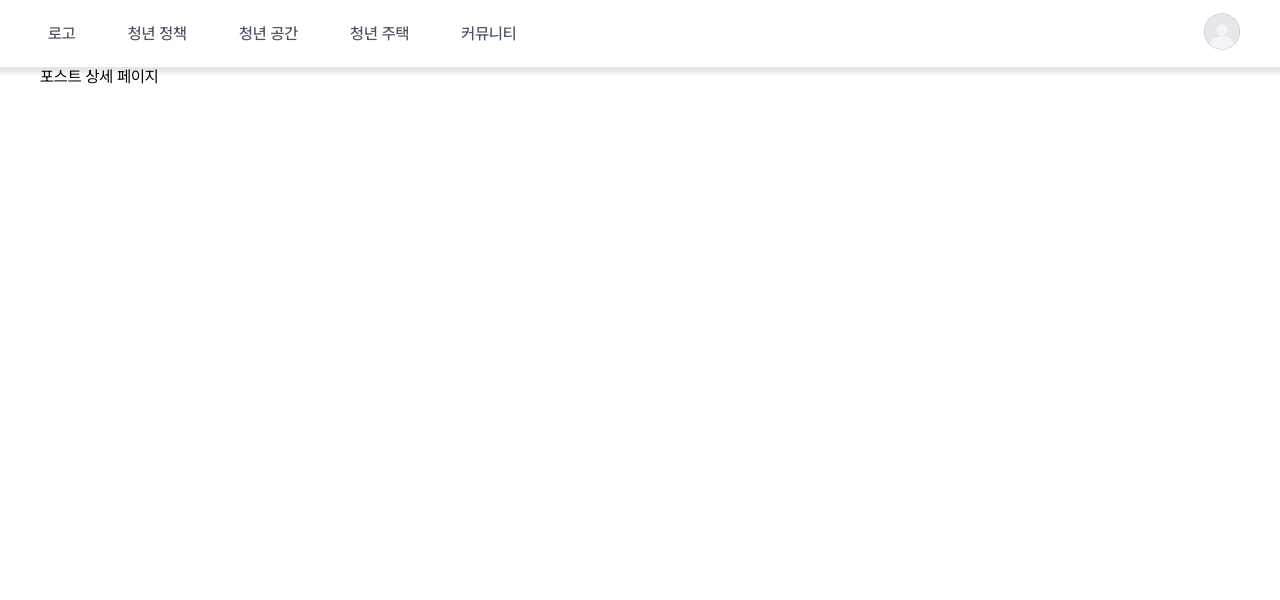
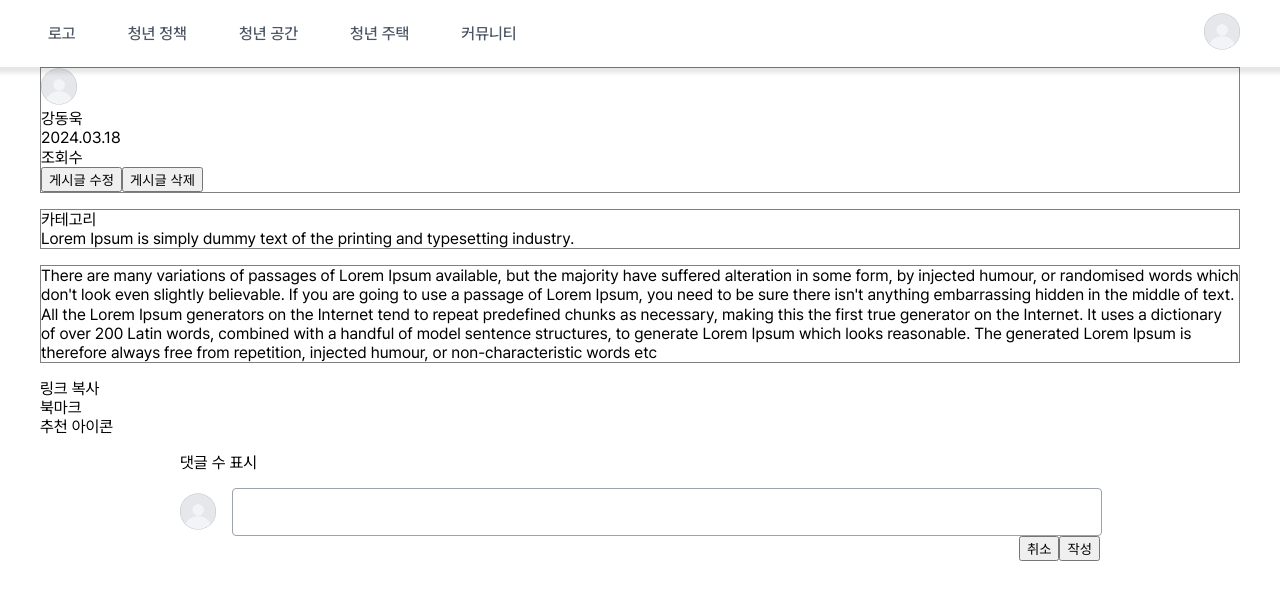
Before and after one commit to For-MZ/formz-fe, a Next.js app: page /community/posts/1 in a window 1280 px wide. Shown: the top 600 px of the page. Built offline with nearby package versions, Linux system fonts and the light colour scheme; a web font is replaced by a local one.

Commit message:
Design: 상세 게시글 페이지 css 수정

```diff
--- /dev/null
+++ b/src/app/community/posts/[slug]/PostDetailPage.module.scss
@@ -0,0 +1,17 @@
+.post {
+  display: flex;
+  flex-direction: column;
+  gap: 1rem;
+
+  .author {
+    border: 1px solid gray;
+  }
+
+  .title {
+    border: 1px solid gray;
+  }
+
+  .content {
+    border: 1px solid gray;
+  }
+}
--- /dev/null
+++ b/src/app/community/posts/[slug]/_components/Comments/Comments.module.scss
@@ -0,0 +1,22 @@
+.comment {
+  width: 920px;
+  margin: 0 auto;
+  display: flex;
+  flex-direction: column;
+  gap: 1rem;
+
+  .form {
+    width: 100%;
+    .input {
+      width: 100%;
+      display: flex;
+      align-items: center;
+      gap: 1rem;
+    }
+
+    .buttons {
+      display: flex;
+      justify-content: flex-end;
+    }
+  }
+}
--- /dev/null
+++ b/src/app/community/posts/[slug]/_components/Comments/index.tsx
@@ -0,0 +1,20 @@
+import styles from './Comments.module.scss';
+import TextField from '@/components/UI/TextField';
+
+export default function Comments() {
+  return (
+    <div className={styles.comment}>
+      댓글 수 표시
+      <div className={styles.form}>
+        <div className={styles.input}>
+          <img className={styles.userAvatar} src="/default-profile-image.png" alt="" />
+          <TextField width="870px" />
+        </div>
+        <div className={styles.buttons}>
+          <button>취소</button>
+          <button>작성</button>
+        </div>
+      </div>
+    </div>
+  );
+}
--- a/src/app/community/posts/[slug]/page.tsx
+++ b/src/app/community/posts/[slug]/page.tsx
@@ -1,3 +1,42 @@
+'use client';
+
+import styles from './PostDetailPage.module.scss';
+import { useParams } from 'next/navigation';
+import Comments from './_components/Comments';
+
 export default function PostDetailPage() {
-  return <>포스트 상세 페이지</>;
+  const { slug } = useParams();
+  console.log(slug);
+
+  return (
+    <div className={styles.post}>
+      <div className={styles.author}>
+        <img src="/default-profile-image.png" alt="" />
+        <div>강동욱</div>
+        <div>2024.03.18</div>
+        <div>조회수</div>
+        <button>게시글 수정</button>
+        <button>게시글 삭제</button>
+      </div>
+      <div className={styles.title}>
+        <div>카테고리</div>
+        <div>Lorem Ipsum is simply dummy text of the printing and typesetting industry.</div>
+      </div>
+      <div className={styles.content}>
+        There are many variations of passages of Lorem Ipsum available, but the majority have suffered alteration in
+        some form, by injected humour, or randomised words which don't look even slightly believable. If you are going
+        to use a passage of Lorem Ipsum, you need to be sure there isn't anything embarrassing hidden in the middle of
+        text. All the Lorem Ipsum generators on the Internet tend to repeat predefined chunks as necessary, making this
+        the first true generator on the Internet. It uses a dictionary of over 200 Latin words, combined with a handful
+        of model sentence structures, to generate Lorem Ipsum which looks reasonable. The generated Lorem Ipsum is
+        therefore always free from repetition, injected humour, or non-characteristic words etc
+      </div>
+      <div className={styles.utilButtons}>
+        <div>링크 복사</div>
+        <div>북마크</div>
+        <div>추천 아이콘</div>
+      </div>
+      <Comments />
+    </div>
+  );
 }
--- a/src/app/community/posts/_components/Editor/Editor.module.scss
+++ b/src/app/community/posts/_components/Editor/Editor.module.scss
@@ -1,4 +1,4 @@
 .editor {
-  height: '400px';
-  // position: 'static';
+  height: 300px;
+  border-radius: 4px;
 }
--- a/src/app/community/posts/_components/Editor/index.tsx
+++ b/src/app/community/posts/_components/Editor/index.tsx
@@ -59,7 +59,6 @@ export default function Editor() {
       <ReactQuill
         className={styles.editor}
         theme="snow"
-        // style={{}}
         placeholder="게시글을 작성해주세요."
         value={quillValue}
         onChange={handleChangeQuillValue}
--- a/src/app/community/posts/_components/PostForm/PostForm.module.scss
+++ b/src/app/community/posts/_components/PostForm/PostForm.module.scss
@@ -1,17 +1,25 @@
-.form {
+.postForm {
   display: flex;
   flex-direction: column;
-  gap: 1rem;
-  padding: 1rem;
+  gap: 3rem;
+  padding: 2rem;
 }
 
-.categoryDropDown {
+.category {
+  width: 100px;
   display: flex;
   flex-direction: column;
   gap: 8px;
 }
 
-.postBodySection {
+.content {
   display: flex;
   flex-direction: column;
+  gap: 8px;
 }
+
+.buttons {
+  display: flex;
+  gap: 1px;
+  justify-content: flex-end;
+}
--- a/src/app/community/posts/_components/PostForm/index.tsx
+++ b/src/app/community/posts/_components/PostForm/index.tsx
@@ -14,8 +14,8 @@ export default function PostForm() {
   const [selectedCategory, setSelectedCategory] = useState('정책');
 
   return (
-    <div className={styles.form}>
-      <div className={styles.categoryDropDown}>
+    <div className={styles.postForm}>
+      <div className={styles.category}>
         <label htmlFor="">카테고리</label>
         <DropDown
           options={CATEGORY_OPTIONS}
@@ -26,7 +26,7 @@ export default function PostForm() {
         />
       </div>
       <div className={styles.title}>
-        <TextField width="100%" label="제목" value={title} onChange={handleChangeTitle} />
+        <TextField width="100%" labelText="제목" value={title} onChange={handleChangeTitle} />
       </div>
       <div className={styles.content}>
         <label>본문</label>
```
